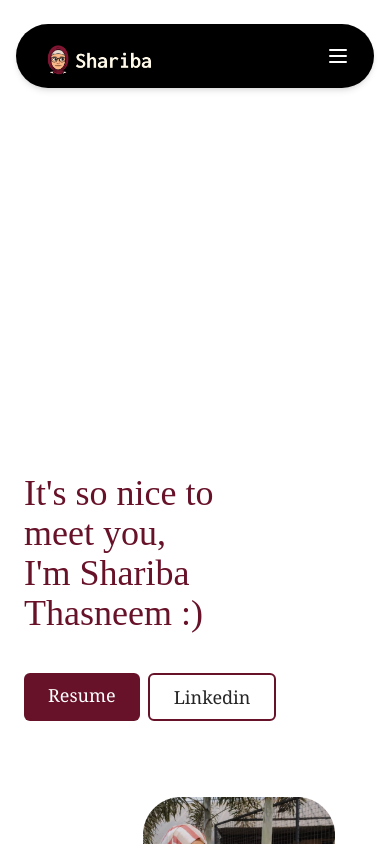
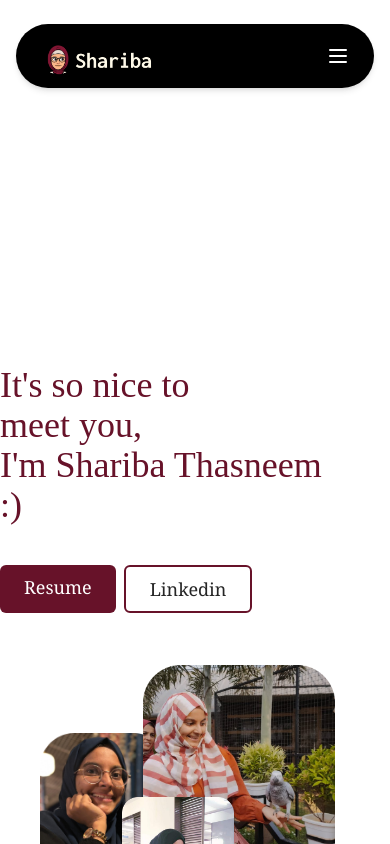
Before and after one commit to sharithasneem/portfolio, a Next.js app: page /about in a window 390 px wide. Shown: the top 844 px of the page. Built offline with nearby package versions, Linux system fonts and the light colour scheme.

Commit message:
about responsive

```diff
--- a/src/app/about/page.js
+++ b/src/app/about/page.js
@@ -12,7 +12,7 @@ export default function About() {
             {/* Main container with responsive layout */}
             <div className="flex flex-col md:flex-row mb-30 w-[90vw] h-full space-y-10 md:space-y-0 md:space-x-10">
                 {/* Text Section */}
-                <div className="flex flex-wrap flex-col p-6 md:p-20 md:ml-10 w-full md:w-[60vw] space-y-10">
+                <div className="flex flex-wrap flex-col  md:p-20 md:ml-10 w-full md:w-[60vw] space-y-10">
                     {/* Paragraph section */}
                     <motion.div
                         style={{
@@ -21,7 +21,7 @@ export default function About() {
                         initial={{ opacity: 0, y: 20 }}
                         animate={{ opacity: 1, y: 0 }}
                         transition={{ duration: 0.8, ease: "easeOut" }}
-                        className="text-4xl mt-[40vh] md:text-5xl font-mono text-[#671229]"
+                        className="text-4xl mt-[30vh] md:text-5xl font-mono text-[#671229]"
                     >
                         <p>
                             {text1}  <br />meet you,<br />{text2}
```
